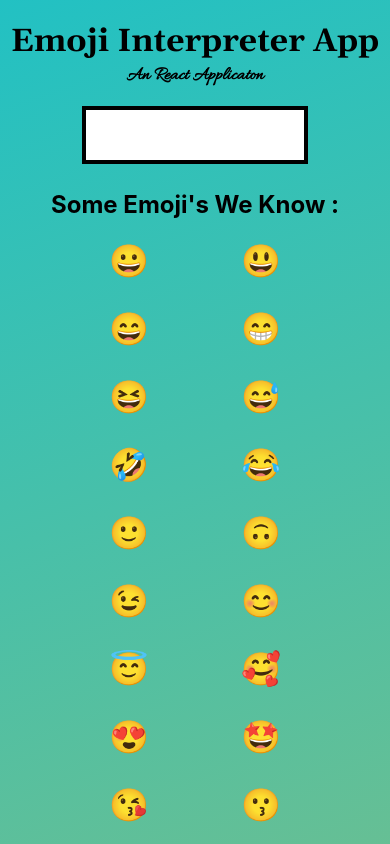
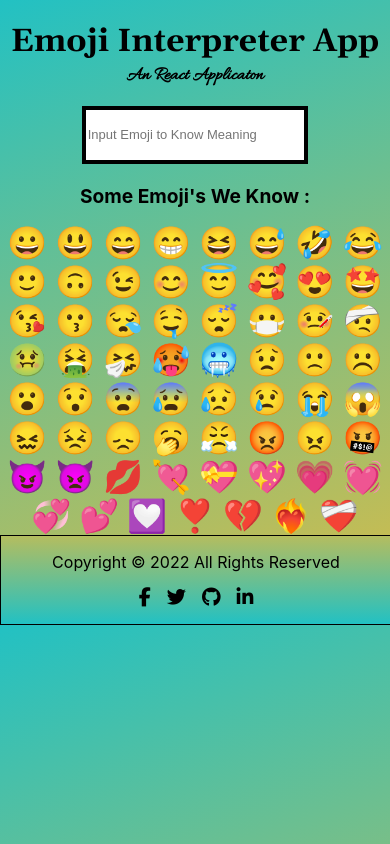
Before and after one commit to SamyakKhairnar/NeoG-Camp-Level-Zero-Mark-8, a React (Create React App) app: page / in a window 390 px wide. Shown: the top 844 px of the page. Built offline with nearby package versions, Linux system fonts and the light colour scheme.

Commit message:
Fixed Overflow

```diff
--- a/public/index.html
+++ b/public/index.html
@@ -10,35 +10,10 @@
       name="description"
       content="Web site created using create-react-app"
     />
-    <link rel="apple-touch-icon" href="%PUBLIC_URL%/logo192.png" />
-    <!--
-      manifest.json provides metadata used when your web app is installed on a
-      user's mobile device or desktop. See https://developers.google.com/web/fundamentals/web-app-manifest/
-    -->
-    <link rel="manifest" href="%PUBLIC_URL%/manifest.json" />
-    <!--
-      Notice the use of %PUBLIC_URL% in the tags above.
-      It will be replaced with the URL of the `public` folder during the build.
-      Only files inside the `public` folder can be referenced from the HTML.
-
-      Unlike "/favicon.ico" or "favicon.ico", "%PUBLIC_URL%/favicon.ico" will
-      work correctly both with client-side routing and a non-root public URL.
-      Learn how to configure a non-root public URL by running `npm run build`.
-    -->
     <title>Emoji Dictionary</title>
   </head>
   <body>
     <noscript>You need to enable JavaScript to run this app.</noscript>
     <div id="root"></div>
-    <!--
-      This HTML file is a template.
-      If you open it directly in the browser, you will see an empty page.
-
-      You can add webfonts, meta tags, or analytics to this file.
-      The build step will place the bundled scripts into the <body> tag.
-
-      To begin the development, run `npm start` or `yarn start`.
-      To create a production bundle, use `npm run build` or `yarn build`.
-    -->
   </body>
 </html>
--- a/src/App.css
+++ b/src/App.css
@@ -22,6 +22,18 @@
   border: 4px solid black;
   height: 3rem;
   width: 55%;
+}
+.mean{
+  font-size: 2rem;
+  color: red;
+}
+.emojis{
+  display: inline-block;
+  width: 8rem;
+  height: 4rem;
+  padding: 2px;
+  font-size: 2rem;
+  cursor: pointer;
 }
 
 .footer{
@@ -52,8 +64,21 @@
   color: #ffffff;
 }
 
-@media only screen and (max-width: 600px){
-
+@media only screen and (max-width: 650px){
+  input{
+    font-size: small;
+  }
+  h2{
+    font-size: larger;
+  }
+  .mean{
+    font-size: x-large;
+  }
+  .emojis{
+    display: inline;
+    margin: 2px;
+    font-size: xx-large;
+  }
   .footer{
     position: relative;
     background: linear-gradient(360deg, rgba(34,193,195,1) 0%, rgba(253,187,45,1) 150%);
--- a/src/App.js
+++ b/src/App.js
@@ -92,15 +92,14 @@
     <div className="App">
       <h1>Emoji Interpreter App</h1>
       <h3>An React Applicaton</h3>
-      <input onChange={userInputHandler}></input>
-      <h2 style={{fontSize:"2rem",color:"red"}}> {meaning} </h2>
+      <input onChange={userInputHandler} placeholder='Input Emoji to Know Meaning'></input>
+      <h2 className='mean'> {meaning} </h2>
       <h2>Some Emoji's We Know : </h2>
       {list.map((item) => {
         return (
-          <span
+          <span className='emojis'
             key={item}
             onClick={() => listItemClickHandler(item)}
-            style={{ display:'inline-block',width:"8rem",height:"4rem",padding: "2px", fontSize: "2rem", cursor: "pointer" }}
           >
             {item}
           </span>
```
Also changed, not shown: public/manifest.json (deleted), public/robots.txt (deleted).
